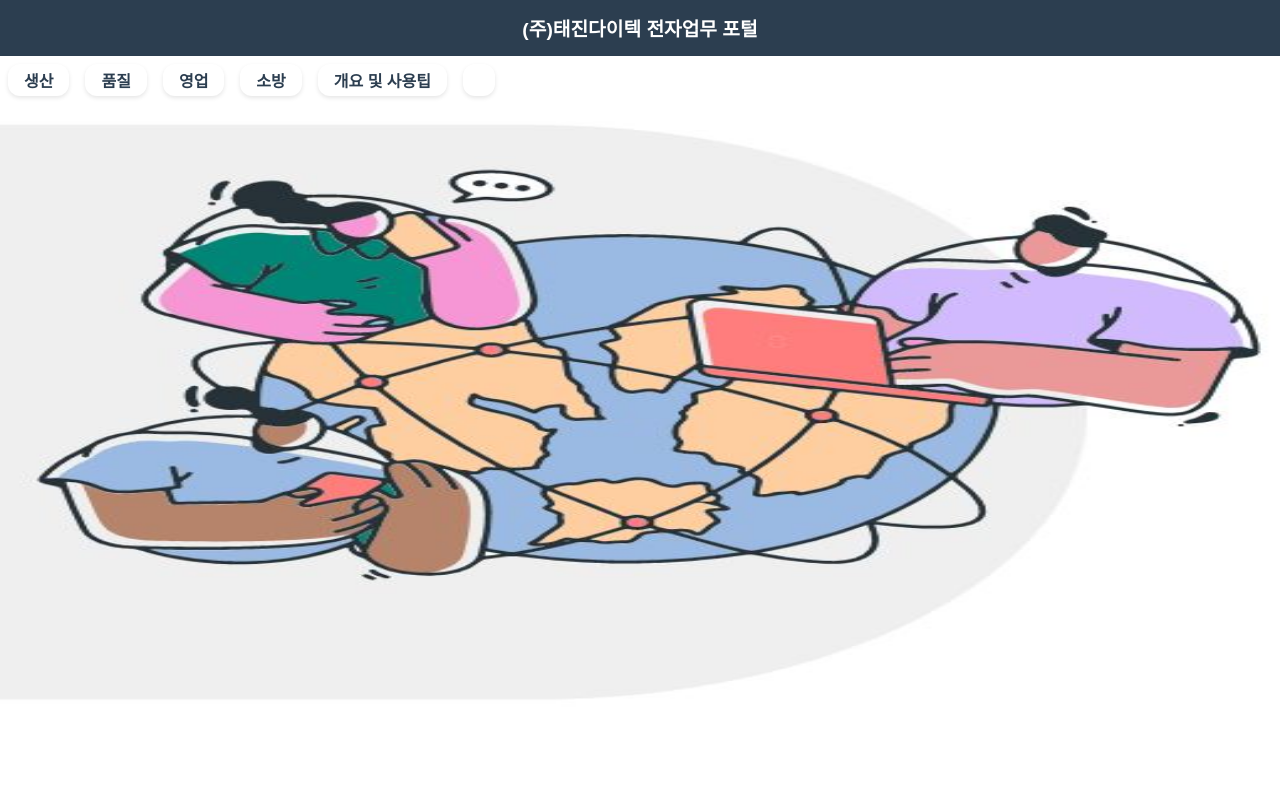
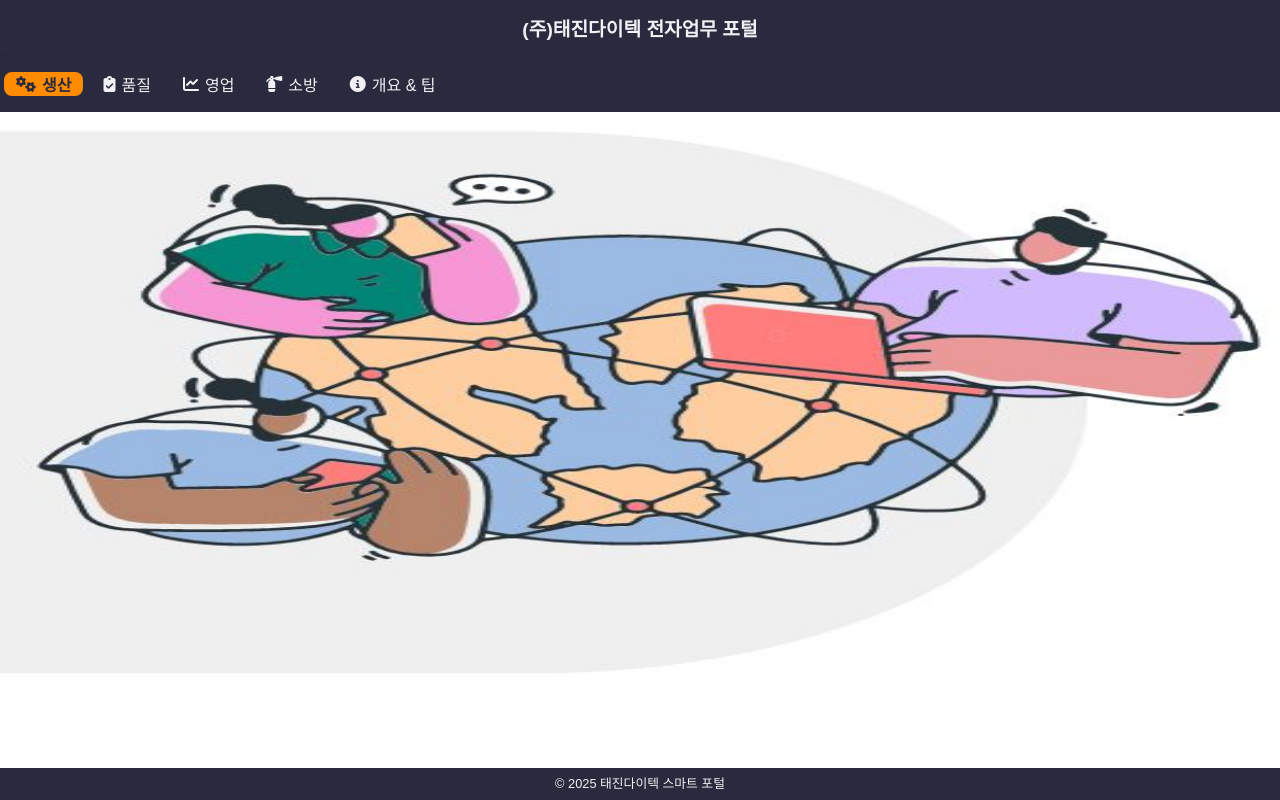
Before and after one commit to KnagByeongju-123/Taejin_Portal, a plain HTML site: page index.html in a window 1280 px wide. Drawn offline with Linux system fonts and the light colour scheme.

Commit message:
메인개정

```diff
--- a/index.html
+++ b/index.html
@@ -1,135 +1,166 @@
 <!DOCTYPE html>
 <html lang="ko">
 <head>
-  <meta charset="UTF-8" />
-  <meta name="viewport" content="width=device-width, initial-scale=1.0" />
-  <title>(주)태진다이텍 부서별 포털</title>
+  <meta charset="UTF-8"/>
+  <meta name="viewport" content="width=device-width, initial-scale=1.0"/>
+  <title>(주)태진다이텍 포털 (Mobile Top Nav)</title>
+  <link rel="stylesheet" href="https://cdnjs.cloudflare.com/ajax/libs/font-awesome/6.4.0/css/all.min.css"/>
   <style>
     :root {
-      --primary-color: #2c3e50;
-      --accent-color: #3498db;
-      --bg-color: #ecf0f1;
-      --card-bg: #ffffff;
-      --card-shadow: rgba(0, 0, 0, 0.1);
-      --radius: 12px;
-      --transition: 0.3s ease;
-      --header-height: 56px;
-      --menu-height: 48px;
+      --dark-bg: #1e1e2f;
+      --dark-nav: #2a2a3e;
+      --accent: #ff8c00;
+      --text-light: #f0f0f5;
+      --transition: 0.3s;
+      --nav-h: 56px;
+      --radius: 8px;
+      --shadow: rgba(0,0,0,0.3);
     }
-    html, body {
-      height: 100%;
-      margin: 0;
-      padding: 0;
-    }
+    * { box-sizing: border-box; margin:0; padding:0; }
     body {
-      display: flex;
-      flex-direction: column;
-      background: var(--bg-color);
-      color: var(--primary-color);
-      font-family: "Noto Sans KR", sans-serif;
+      display: flex; flex-direction: column;
+      height: 100vh; overflow: hidden;
+      background: var(--dark-bg);
+      font-family: 'Noto Sans KR',sans-serif;
+      color: var(--text-light);
     }
     header {
-      height: var(--header-height);
-      background: var(--primary-color);
-      color: #fff;
-      display: flex;
-      align-items: center;
-      justify-content: center;
-      box-shadow: 0 2px 4px var(--card-shadow);
+      height: var(--nav-h);
+      background: var(--dark-nav);
+      display: flex; align-items: center; justify-content: center;
+      box-shadow: 0 2px 4px var(--shadow);
+      font-size: 1.2rem; font-weight: 700;
     }
-    header h1 {
-      font-size: 1.2rem;
-      margin: 0;
+    nav.topnav {
+      height: var(--nav-h);
+      background: var(--dark-nav);
+      display: flex; align-items: center;
+      overflow-x: auto; white-space: nowrap;
+      box-shadow: 0 2px 4px var(--shadow);
     }
-    nav.sidebar {
-      height: var(--menu-height);
-      background: var(--card-bg);
-      display: flex;
-      overflow-x: auto;
-      box-shadow: 0 2px 4px var(--card-shadow);
+    nav.topnav::-webkit-scrollbar { height:6px; }
+    nav.topnav::-webkit-scrollbar-thumb {
+      background: var(--shadow); border-radius:3px;
     }
-    nav.sidebar::-webkit-scrollbar {
-      height: 6px;
+    nav.topnav a {
+      display: inline-flex; align-items: center;
+      padding: 0 .75rem;
+      margin: 0 .25rem;
+      color: var(--text-light);
+      text-decoration: none;
+      border-radius: var(--radius);
+      transition: background var(--transition), transform var(--transition);
     }
-    nav.sidebar::-webkit-scrollbar-thumb {
-      background: var(--card-shadow);
-      border-radius: 3px;
+    nav.topnav a i {
+      margin-right: 6px;
     }
-    nav.sidebar .card {
-      flex: 0 0 auto;
-      display: flex;
-      align-items: center;
-      justify-content: center;
-      padding: 0 1rem;
-      margin: 0.5rem;
-      border-radius: var(--radius);
-      text-decoration: none;
-      color: var(--primary-color);
-      background: var(--card-bg);
-      box-shadow: 0 2px 4px var(--card-shadow);
-      transition: background var(--transition), color var(--transition), transform var(--transition);
-    }
-    nav.sidebar .card h2 {
-      font-size: 1rem;
-      margin: 0;
-    }
-    nav.sidebar .card.active,
-    nav.sidebar .card:hover {
-      background: var(--accent-color);
-      color: #fff;
+    nav.topnav a:hover {
+      background: rgba(255,140,0,0.2);
       transform: translateY(-2px);
     }
-    .content {
-      flex: 1;
-      position: relative;
+    nav.topnav a.active {
+      background: var(--accent);
+      color: var(--dark-nav);
+      font-weight: 700;
     }
-    .content img,
-    .content iframe {
-      position: absolute;
-      top: 0;
-      left: 0;
-      width: 100%;
-      height: 100%;
-      border: none;
+    #main {
+      flex:1; position:relative;
+      background:#111122;
+      display:flex; align-items:center; justify-content:center;
+      overflow:hidden;
     }
-    .content iframe {
-      display: none;
+    #main img, #main iframe {
+      position:absolute; top:0; left:0;
+      width:100%; height:100%;
+      border:none;
+      opacity:0; transition:opacity var(--transition);
+    }
+    #main img.visible, #main iframe.visible {
+      opacity:1;
+    }
+    .loader {
+      position:absolute; z-index:2;
+      width:48px; height:48px;
+      border:6px solid var(--text-light);
+      border-top-color: var(--accent);
+      border-radius:50%;
+      animation:spin 1s linear infinite;
+    }
+    @keyframes spin { to { transform:rotate(360deg); } }
+    footer {
+      height:32px;
+      background: var(--dark-nav);
+      text-align:center; line-height:32px;
+      font-size:0.8rem;
+      flex-shrink:0;
+      box-shadow: 0 -2px 4px var(--shadow);
     }
   </style>
 </head>
 <body>
-  <header>
-    <h1>(주)태진다이텍 전자업무 포털</h1>
-  </header>
-  <nav class="sidebar">
 
-     <a href="https://knagbyeongju-123.github.io/procuctteam_check_all/" class="card"><h2>생산</h2></a>
-    <a href="https://knagbyeongju-123.github.io/QC_Checksheet_all/" class="card"><h2>품질</h2></a>
-     <a href="https://knagbyeongju-123.github.io/general_team/" class="card"><h2>영업</h2></a>
-    <a href="https://knagbyeongju-123.github.io/General/" class="card"><h2>소방</h2></a>
+  <header>(주)태진다이텍 전자업무 포털</header>
 
-    <a href="https://knagbyeongju-123.github.io/Title_Index/" class="card"><h2>개요 및 사용팁</h2></a>
-    <a href="design.html" class="card"><h2></h2></a>
+  <nav class="topnav">
+    <a href="https://knagbyeongju-123.github.io/procuctteam_check_all/" class="active">
+      <i class="fas fa-cogs"></i><span>생산</span>
+    </a>
+    <a href="https://knagbyeongju-123.github.io/QC_Checksheet_all/">
+      <i class="fas fa-clipboard-check"></i><span>품질</span>
+    </a>
+    <a href="https://knagbyeongju-123.github.io/general_team/">
+      <i class="fas fa-chart-line"></i><span>영업</span>
+    </a>
+    <a href="https://knagbyeongju-123.github.io/General/">
+      <i class="fas fa-fire-extinguisher"></i><span>소방</span>
+    </a>
+    <a href="https://knagbyeongju-123.github.io/Title_Index/">
+      <i class="fas fa-info-circle"></i><span>개요 & 팁</span>
+    </a>
   </nav>
-  <section class="content">
-    <img id="main-image" src="main3.JPG" alt="태진다이텍 메인 이미지" />
+
+  <div id="main">
+    <div class="loader" id="loader"></div>
+    <img id="main-image" src="main3.JPG" alt="태진다이텍 메인 이미지" class="visible"/>
     <iframe id="content-frame"></iframe>
-  </section>
+  </div>
+
+  <footer>&copy; 2025 태진다이텍 스마트 포털</footer>
+
   <script>
-    const cards = document.querySelectorAll('nav.sidebar .card');
+    const links = document.querySelectorAll('nav.topnav a');
     const img = document.getElementById('main-image');
     const ifr = document.getElementById('content-frame');
+    const loader = document.getElementById('loader');
 
-    cards.forEach(card => {
-      card.addEventListener('click', e => {
+    function showLoader(){
+      loader.style.display='block';
+      img.classList.remove('visible');
+      ifr.classList.remove('visible');
+    }
+    function hideLoader(){
+      loader.style.display='none';
+    }
+
+    links.forEach(link=>{
+      link.addEventListener('click', e=>{
         e.preventDefault();
-        cards.forEach(c => c.classList.remove('active'));
-        card.classList.add('active');
-        img.style.display = 'none';
-        ifr.src = card.href;
-        ifr.style.display = 'block';
+        showLoader();
+        links.forEach(l=>l.classList.remove('active'));
+        link.classList.add('active');
+        ifr.src = link.href;
+        ifr.onload = ()=>{
+          hideLoader();
+          ifr.classList.add('visible');
+        };
       });
     });
+
+    window.addEventListener('load', ()=>{
+      hideLoader();
+      img.classList.add('visible');
+    });
   </script>
+
 </body>
 </html>
```
